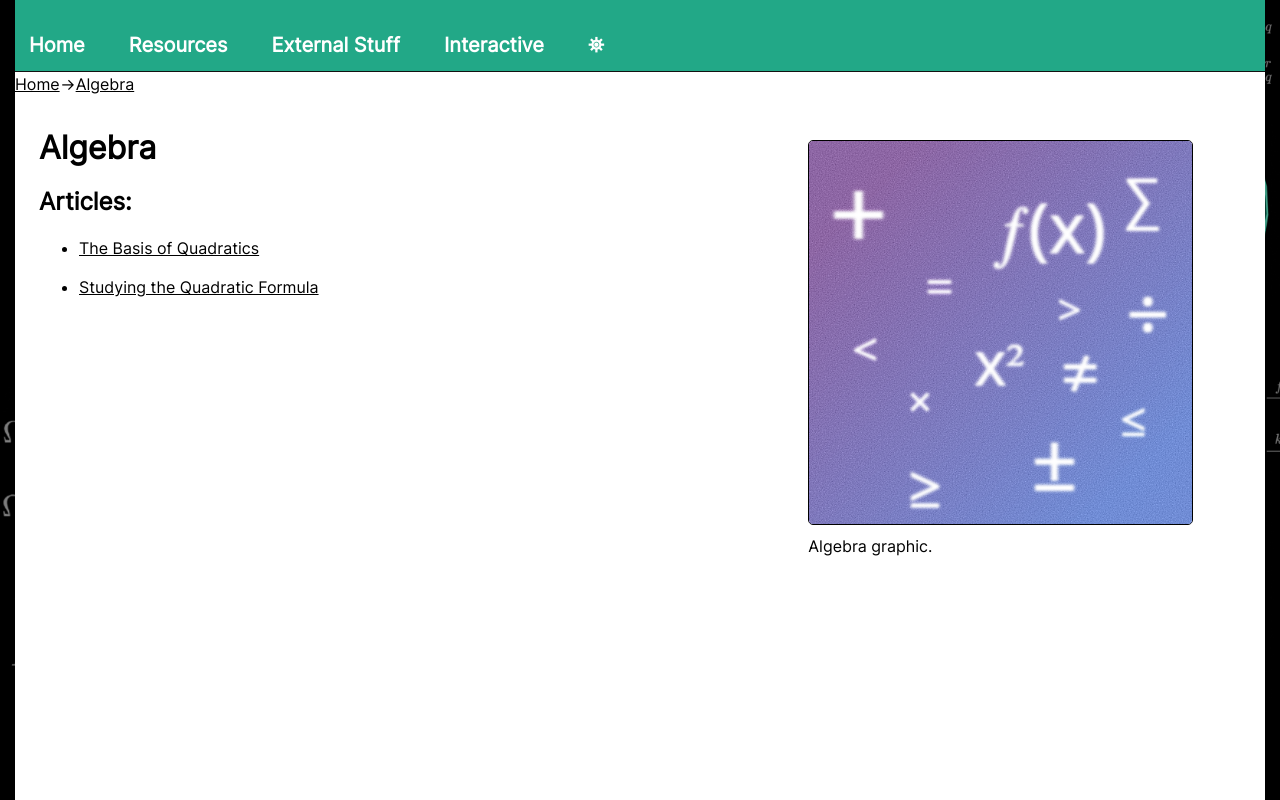
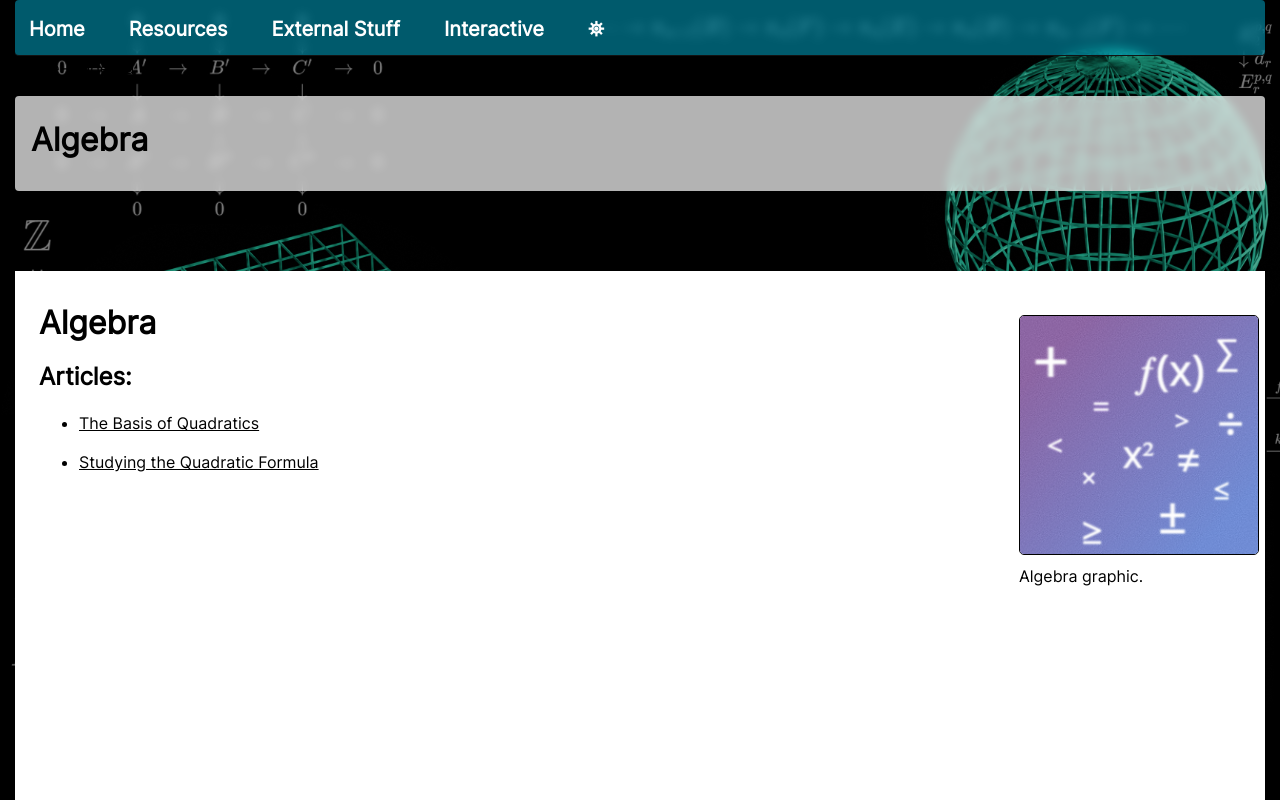
Before and after one commit to PixelatedLagg/MathInfo, a React (Create React App) app: page /algebra in a window 1280 px wide. Shown: the top 800 px of the page. Built offline with nearby package versions, Linux system fonts and the light colour scheme.

Commit message:
still working on website

```diff
--- a/src/Home.js
+++ b/src/Home.js
@@ -1,14 +1,14 @@
 import { React, useEffect } from 'react';
 import { Link } from 'react-router-dom';
 
-export default function Home(props){
+export default function Home(){
     return (
         <div>
 
             <img src={"/imgs/Logos/fulltext.svg"} style={{marginTop: "32px"}}></img>
             <div className="home-alltext">
                 <h1>Welcome</h1>
-                <p style={{marginBottom: "16px"}}>Here you will find (mainly article-based) resources for Mathematics and Computer Science, along with some interactive activities to test your understanding.<br></br>Will and Alex, two high school students passionate about these topics, created this website to share valuable knowledge with others.</p>
+                <p style={{marginBottom: "16px"}}>Here you will find (mainly article-based) resources for Mathematics and Computer Science, along with some interactive activities to test your understanding.<br></br>William Olsen and Alexander De Carlo, two high school students passionate about these topics, created this website to share valuable knowledge with others.</p>
             </div>
             <div className="button-grid">
             <Link to="/algebra">
--- a/src/Section.js
+++ b/src/Section.js
@@ -50,6 +50,10 @@ export function Section(props)
         return null;
     }
     return (
+        <div>
+            <div className="home-alltext">
+                <h1>{lowerRes.charAt(0).toUpperCase() + lowerRes.slice(1)}</h1>
+            </div>
             <div className="content" role="main">
                 <div className="text">
                     <div dangerouslySetInnerHTML={{ __html: resource.Summary.text }}></div>
@@ -60,5 +64,6 @@ export function Section(props)
                 </div>
                 <div className="media" role="complementary" dangerouslySetInnerHTML={{ __html: resource.Summary.image }}></div>
             </div>
+        </div>
     );
 }
--- a/src/index.css
+++ b/src/index.css
@@ -70,13 +70,8 @@ i::after(h1)
 
 body
 {
-    /*background-image: linear-gradient(to bottom right, #8E67A5, #718DD6);
-    background-repeat: no-repeat;
-    background-attachment: fixed;*/
-
     background-image: url('../public/imgs/mathbgfinal.jpg');
     background-size: cover;
-
     margin: 0;
     padding: 0;
     overflow: auto;
@@ -169,9 +164,8 @@ a:link, a:visited
     width: min-content;
 }
 
-.header-button:hover
-{
-    text-decoration: #067189 solid underline 3px;
+.header-button:hover {
+    color: black;
 }
 
 .header > *
@@ -259,7 +253,7 @@ a:link, a:visited
 
 .dropdown:hover .dropdown-button
 {
-    text-decoration: #067189 solid underline 3px;
+    color: black;
 }
 
 /* Main Page */
@@ -595,21 +589,16 @@ nav {
     padding: 0;
 }
 
-.main {
-    display: flex;
-    justify-content: center;
-    align-items: center;
-    height: 100vh; /* Vertically centers the content within the viewport */
-    margin: 0 auto;
-    width: 100%; /* Adjust based on your content width */
-    position: relative;
-}
-
 /* MAIN REDESIGN */
 
 .header {
     padding: 4px;
-    background-color: #22A887;
+    background-color: rgba(0, 180, 216, 0.5);
+    backdrop-filter: blur(5px);
+    border-radius: 4px;
+}
+nav {
+    background: none;
 }
 
 .header-button span {
@@ -621,3 +610,36 @@ nav {
     background: none;
     margin-top: 4px;
 }
+
+.test {
+    height: 100vh;
+}
+
+
+.content {
+    display: flex;
+    height: 100vh; /* Takes up the full height of the viewport */
+    width: 100%; /* Takes up the full width of the container */
+}
+
+.text {
+    flex-grow: 1; /* Takes up all available horizontal space */
+    overflow-y: auto; /* Allows scrolling if content overflows vertically */
+}
+
+.media {
+    flex-shrink: 0; /* Prevents shrinking */
+    width: 300px; /* Or any specific width you'd like for the media div */
+    overflow-y: auto; /* Allows scrolling if media content overflows */
+}
+.dropdown {
+    margin-top: 0;
+}
+
+.dropdown button {
+    margin-top: 0;
+}
+
+span:hover {
+    color: black;
+}
```
Also changed, not shown: src/data/sections/algebra.json (+2 -2 lines), src/data/sections/proofs.json (+4 -4 lines), public/imgs/mathbgfinal.jpg, src/data/sections/trigonometry.json, src/home.html (deleted). Lines whose indentation alone changed are shown as unchanged.
